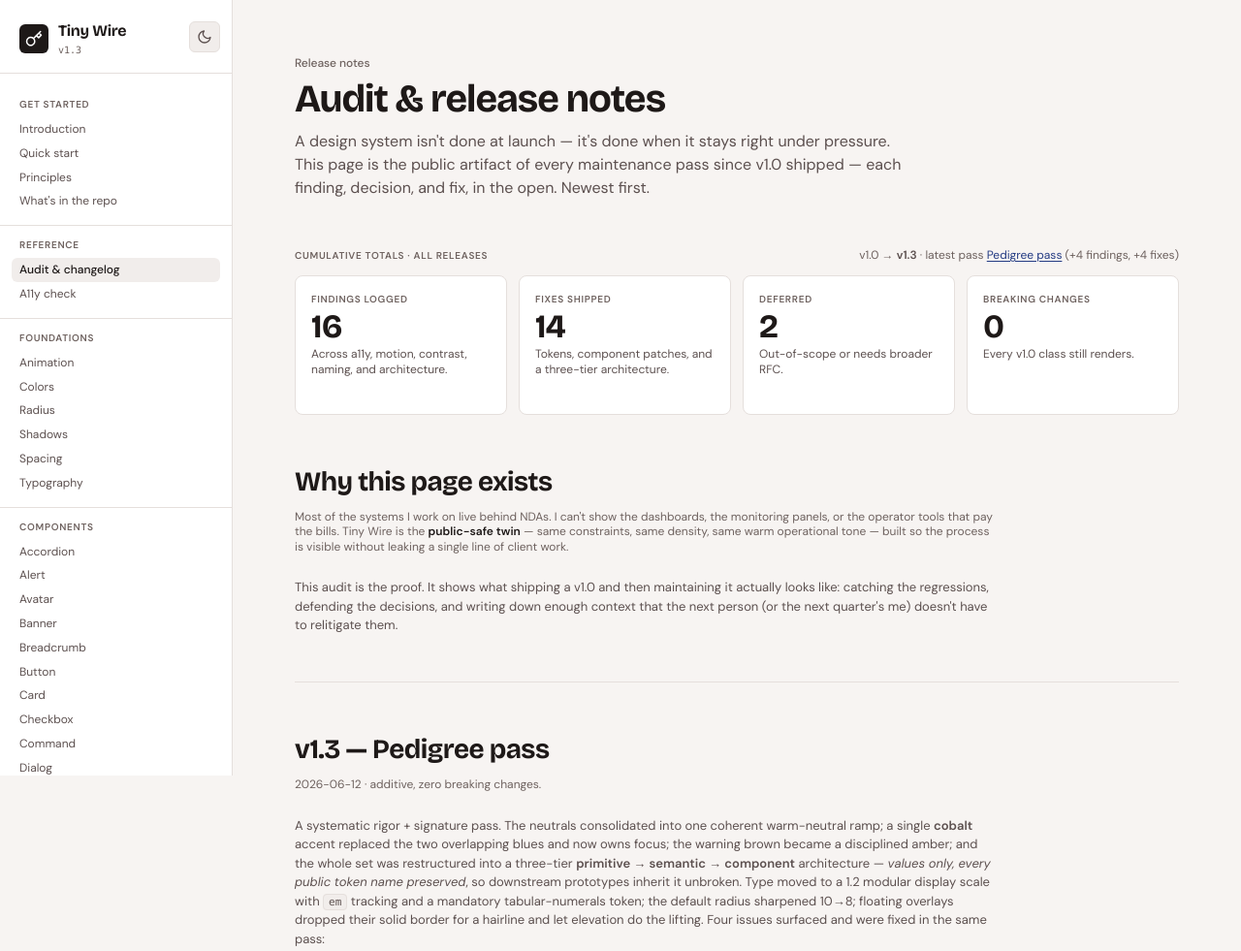
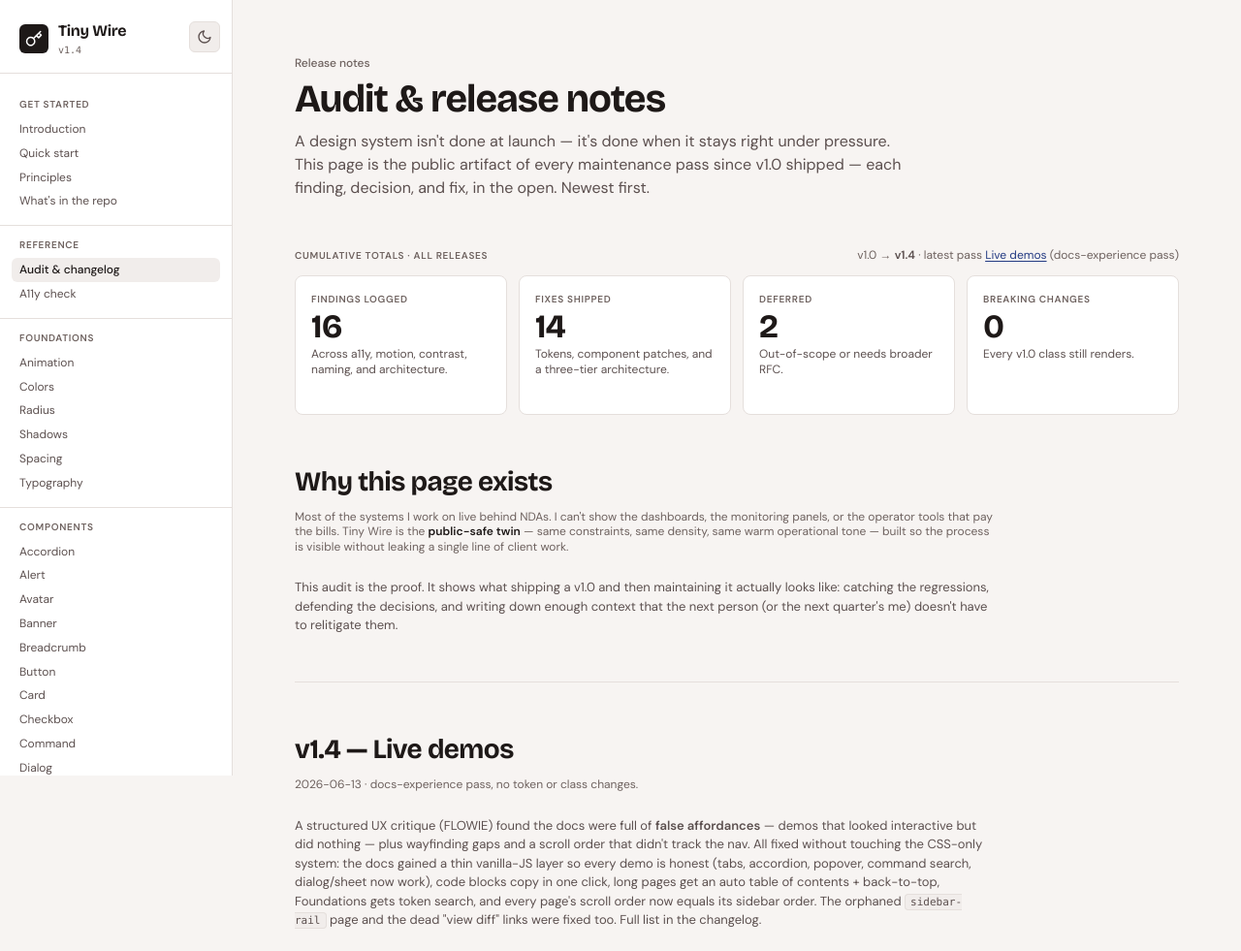
Before and after one commit to LinzLos/tiny-wire, a plain HTML site: page docs/audit.html in a window 1280 px wide. Shown: the top 981 px of the page at 97% size. Drawn offline with nearby package versions, Linux system fonts and the light colour scheme.

Commit message:
release: v1.4 "Live demos"
Docs-experience release (no token/class changes). VERSION -> v1.4 (drives sidebar +
all version markers). CHANGELOG v1.4 entry; audit.html v1.4 section + scope header.
Captures today FLOWIE-driven pass: interactive demos, copy-code, TOC, back-to-top,
token search, clickable section labels, scroll-order=nav-order, dead-end fixes.

```diff
--- a/docs/audit.html
+++ b/docs/audit.html
@@ -263,7 +263,7 @@
   <!-- Stats -->
   <div class="audit-meta-head" style="display:flex; align-items:baseline; justify-content:space-between; gap:var(--space-12); flex-wrap:wrap; margin-bottom:var(--space-12);">
     <span style="font-size:var(--text-xs); font-weight:var(--weight-semibold); letter-spacing:var(--tracking-caps); text-transform:uppercase; color:var(--text-tertiary);">Cumulative totals · all releases</span>
-    <span style="font-size:var(--text-md); color:var(--text-tertiary);">v1.0 → <strong style="color:var(--text-secondary); font-weight:var(--weight-semibold);">v1.3</strong> · latest pass <a href="#v1-3" style="color:var(--info); text-decoration:underline; text-underline-offset:2px;">Pedigree pass</a> (+4 findings, +4 fixes)</span>
+    <span style="font-size:var(--text-md); color:var(--text-tertiary);">v1.0 → <strong style="color:var(--text-secondary); font-weight:var(--weight-semibold);">v1.4</strong> · latest pass <a href="#v1-4" style="color:var(--info); text-decoration:underline; text-underline-offset:2px;">Live demos</a> (docs-experience pass)</span>
   </div>
   <div class="audit-meta">
     <div class="audit-stat audit-stat-trace" data-trace="all" role="button" tabindex="0" title="Show all findings">
@@ -296,6 +296,12 @@
   <div class="docs-divider"></div>
 
   <!-- v1.3 -->
+  <h2 class="docs-h2" id="v1-4">v1.4 — Live demos</h2>
+  <p class="docs-h2-sub">2026-06-13 · docs-experience pass, no token or class changes.</p>
+  <p class="docs-text" style="max-width:720px;">A structured UX critique (FLOWIE) found the docs were full of <strong>false affordances</strong> — demos that looked interactive but did nothing — plus wayfinding gaps and a scroll order that didn't track the nav. All fixed without touching the CSS-only system: the docs gained a thin vanilla-JS layer so every demo is honest (tabs, accordion, popover, command search, dialog/sheet now work), code blocks copy in one click, long pages get an auto table of contents + back-to-top, Foundations gets token search, and every page's scroll order now equals its sidebar order. The orphaned <code>sidebar-rail</code> page and the dead "view diff" links were fixed too. Full list in the <a href="https://github.com/LinzLos/tiny-wire/blob/main/CHANGELOG.md">changelog</a>.</p>
+
+  <div class="docs-divider"></div>
+
   <h2 class="docs-h2" id="v1-3">v1.3 — Pedigree pass</h2>
   <p class="docs-h2-sub">2026-06-12 · additive, zero breaking changes.</p>
   <p class="docs-text" style="max-width:720px;">A systematic rigor + signature pass. The neutrals consolidated into one coherent warm-neutral ramp; a single <strong>cobalt</strong> accent replaced the two overlapping blues and now owns focus; the warning brown became a disciplined amber; and the whole set was restructured into a three-tier <strong>primitive → semantic → component</strong> architecture — <em>values only, every public token name preserved</em>, so downstream prototypes inherit it unbroken. Type moved to a 1.2 modular display scale with <code>em</code> tracking and a mandatory tabular-numerals token; the default radius sharpened 10→8; floating overlays dropped their solid border for a hairline and let elevation do the lifting. Four issues surfaced and were fixed in the same pass:</p>
--- a/docs/docs.js
+++ b/docs/docs.js
@@ -9,7 +9,7 @@
   // ─── Single source of truth for the current version ────────────────────
   // Bump this ONE constant each release. It drives the sidebar below and every
   // element marked [data-tw-version] across the docs (see init()).
-  const VERSION = 'v1.3';
+  const VERSION = 'v1.4';
 
   // ─── Sidebar template ──────────────────────────────────────────────────
   const SIDEBAR_HTML = `
```
Also changed, not shown: 1 other file.
